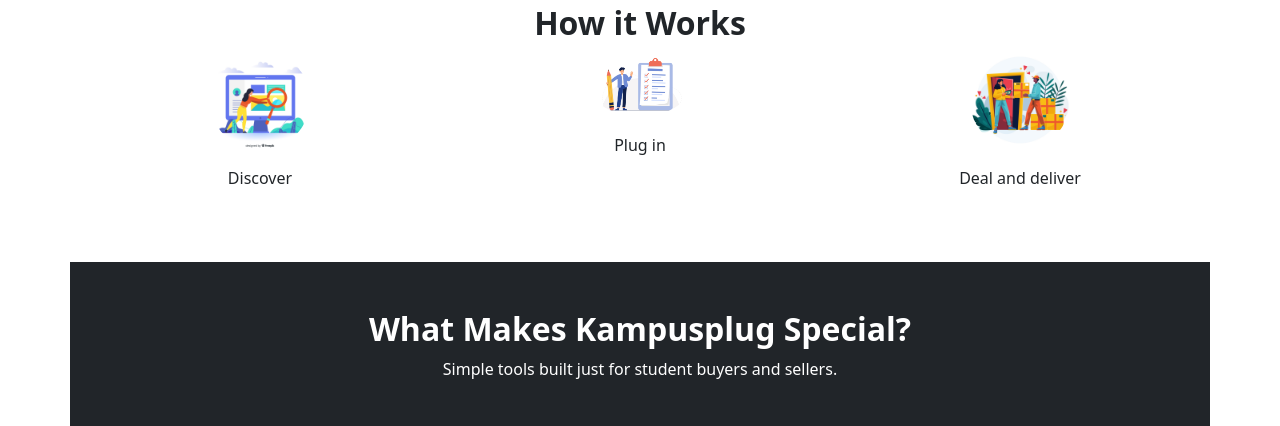
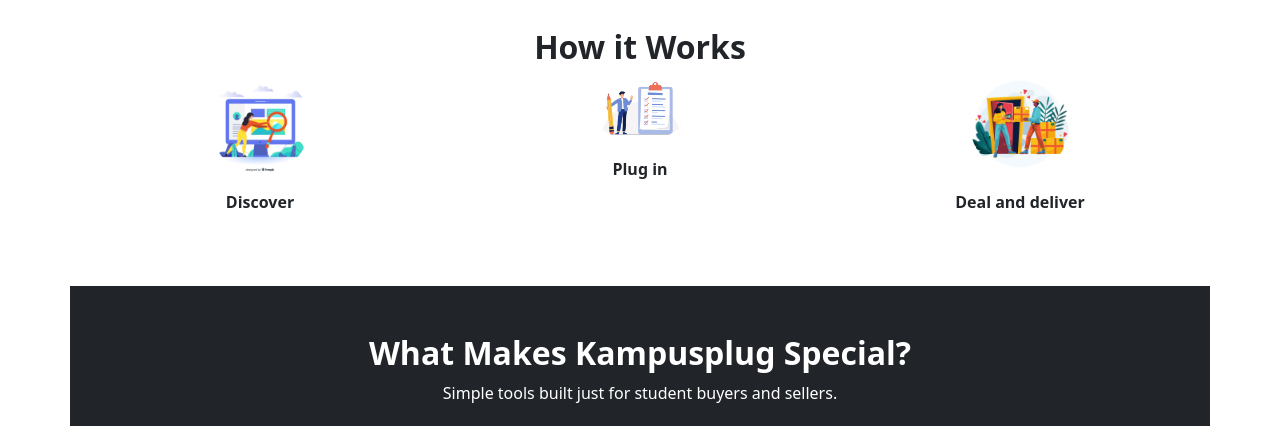
Before and after one commit to Bello-sulton/Kampusplug, a plain HTML site: page index.html in a window 1280 px wide. Shown: the part 960-1386 px from the top of the page. Drawn offline with nearby package versions, Linux system fonts and the light colour scheme.

Commit message:
Update index.html

```diff
--- a/index.html
+++ b/index.html
@@ -1,4 +1,4 @@
-<!DOCTYPE html>
+v<!DOCTYPE html>
 <html lang="en">
 <head>
   <meta charset="UTF-8" />
@@ -70,15 +70,15 @@
   <div class="row">
     <div class="col-4 mb-4">
       <img src="discover.jpg" alt="Discover" class="img-fluid rounded-circle mb-3" style="max-width: 100px;">
-      <p class="mb-0">Discover</p>
+      <p class="mb-0 fw-bold">Discover</p>
     </div>
     <div class="col-4">
       <img src="list.jpg" alt="plug in" class="img-fluid rounded-circle mb-3" style="max-width: 100px;">
-      <p class="mb-3">Plug in</p>
+      <p class="mb-3 fw-bold">Plug in</p>
     </div>
     <div class="col-4">
       <img src="deliver.jpg" alt="Deliver" class="img-fluid rounded-circle mb-3" style="max-width: 100px;">
-     <p> Deal and deliver</p>
+     <p class="fw-bold"> Deal and deliver</p>
     </div>
   </div>
 </section>
```
